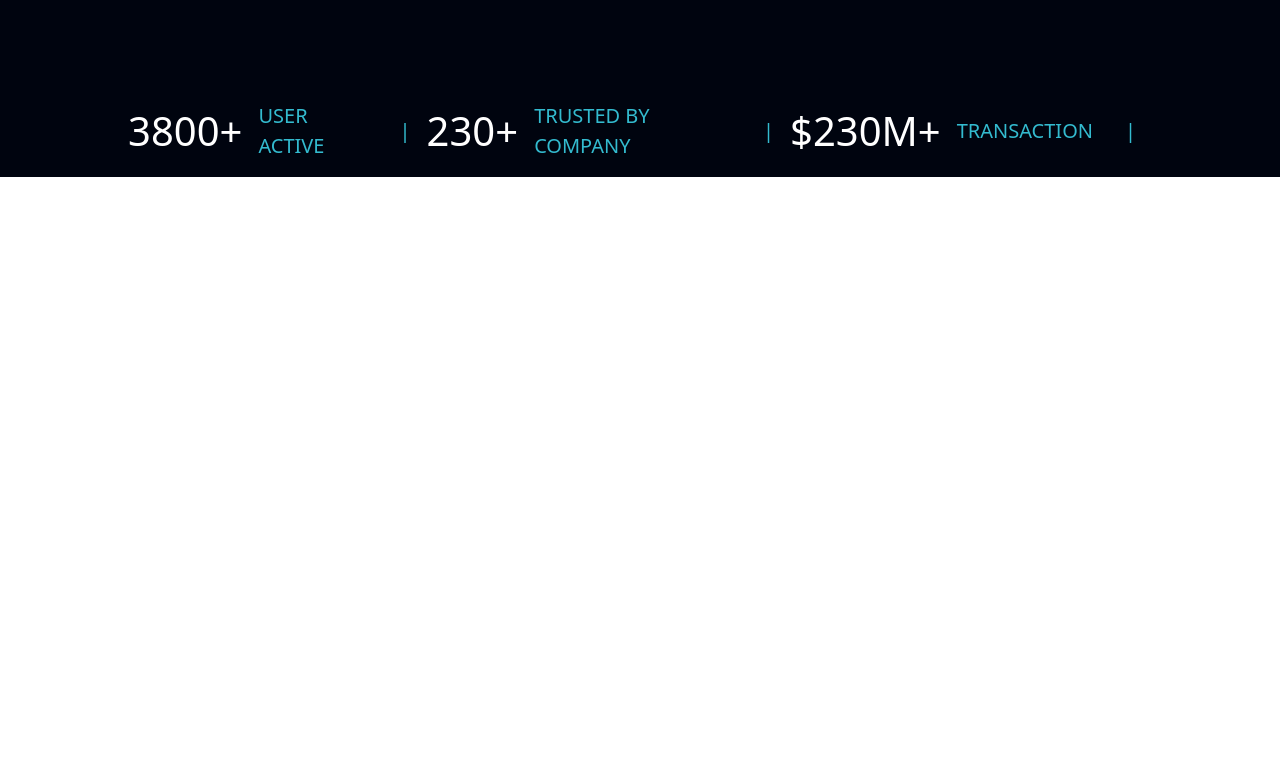
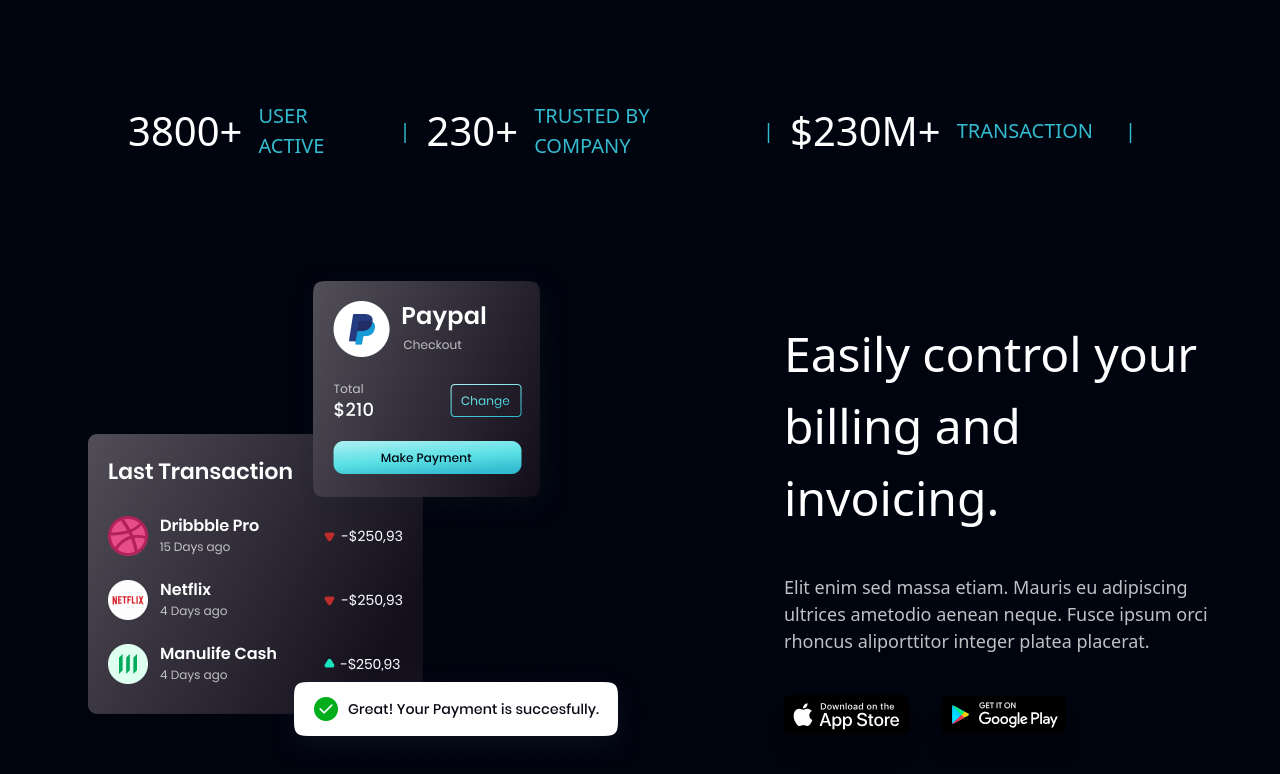
Before and after one commit to boualem06/HooBank, a React (Create React App) app: page / in a window 1280 px wide. Shown: the part 590-1364 px from the top of the page. Before the commit the page ends 800 px from the top, so only its background shows below. Built offline with nearby package versions, Linux system fonts and the light colour scheme.

Commit message:
adding the paypal component

```diff
--- a/src/App.js
+++ b/src/App.js
@@ -1,10 +1,12 @@
 import NavBar from './Components/navBar';
 import Robot from './Components/Robot';
+import Paypal from './Components/paypal'
 function App() {
   return (
   <div className=" bg-[#00040F] w-full h-full" >
     < NavBar />
     <Robot></Robot>
+    <Paypal />
   </div>
 
   ) ;
--- /dev/null
+++ b/src/Components/paypal.js
@@ -0,0 +1,30 @@
+import Bill from '../assets/bill.png'
+import Appel from '../assets/apple.svg'
+import Google from '../assets/google.svg'
+
+
+
+
+const Paypal = () => {
+    return (
+    <div >
+        <div className='h-5  sm:h-10 md:h-15 lg:h-20'></div>
+        <div className='flex justify-around items-center m-auto'>
+            <div className='w-[50%] '>
+                <img src={Bill} alt='paypal ' className=' px-4 md:px-8 sm:px-6  lg:px-10' />
+            </div>
+            <div className='w-[35%]'>
+                <h2 className=" text-[18px] sm:text-[28px] md:text-[38px] lg:text-[48px] text-[#FFFF] font-semiblod mt-2 md:mt-4 sm:mt-3 lg:mt-5">Easily control your  billing and invoicing.</h2>
+                <p className="text-[8px] sm:text-[10px] md:text-[14px] lg:text-[18px] text-[#FFFF] opacity-75 mt-4 md:mt-8 sm:mt-6 lg:mt-10">Elit enim sed massa etiam. Mauris eu adipiscing  ultrices ametodio aenean neque. Fusce ipsum orci  rhoncus aliporttitor integer platea placerat.</p>
+                <div className='flex justify-start items-center mt-4 md:mt-8 sm:mt-6  lg:mt-10'>
+                    <img src={Appel} alt='Appel' className='mr-2 md:mr-6 sm:mr-4 lg:mr-8 shadow-xl w-[28%] rounded-md hover:cursor-pointer' />
+                    <img src={Google} alt='Google' className='shadow-xl w-[28%] rounded-md hover:cursor-pointer' />
+                </div>
+            </div>
+
+        </div>
+    </div>
+    );
+}
+
+export default Paypal;
```
